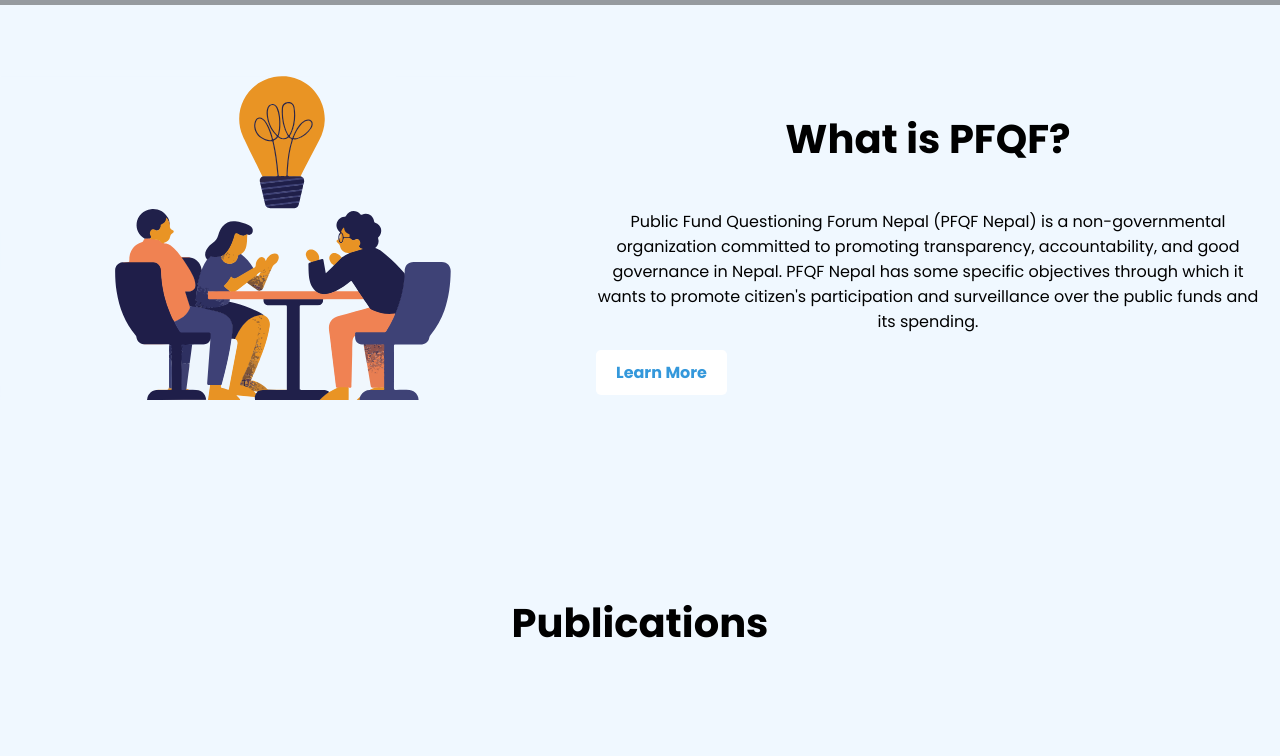
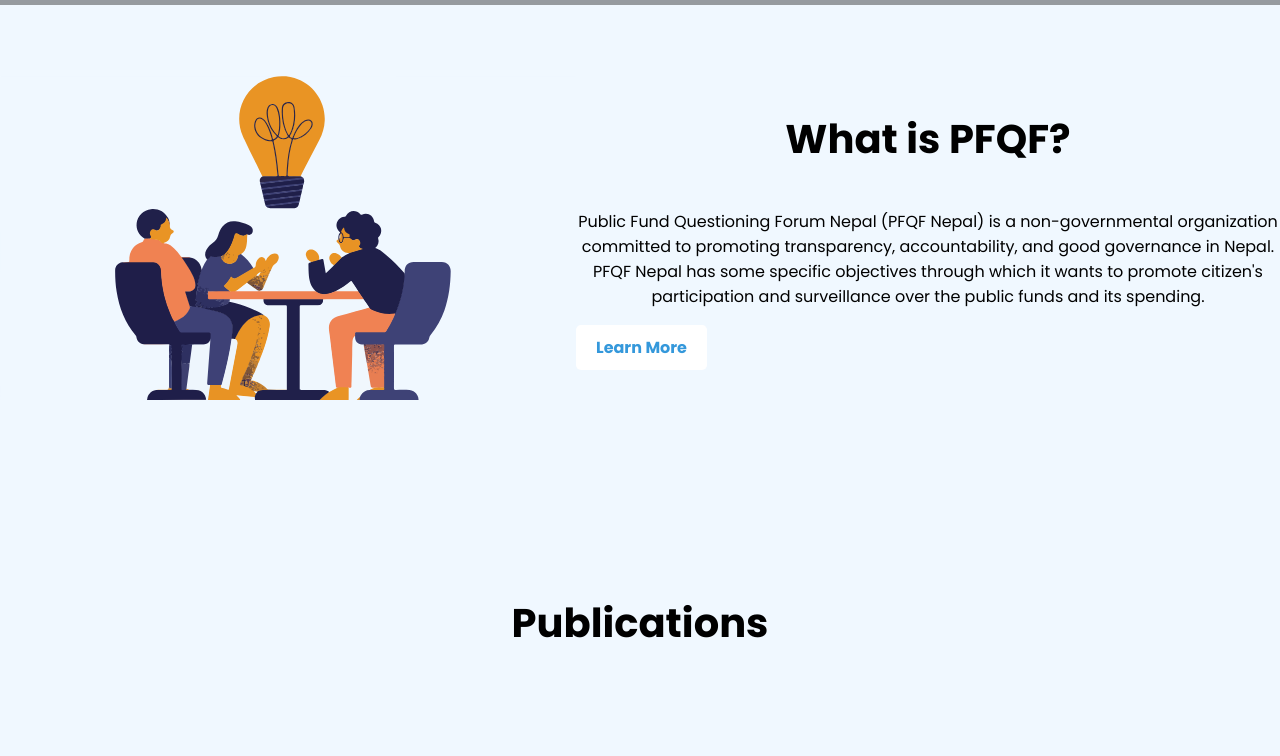
Before and after one commit to DanBrown786/DanBrown786.github.io, a plain HTML site: page index.html in a window 1280 px wide. Shown: the part 884-1640 px from the top of the page. Drawn offline with nearby package versions, Linux system fonts and the light colour scheme.

Commit message:
Update styles.css

```diff
--- a/CSS/styles.css
+++ b/CSS/styles.css
@@ -35,7 +35,6 @@ body {
 
   .container {
     margin: 0 ;
-    padding: 0 1.25rem;
   }
 
 
```
